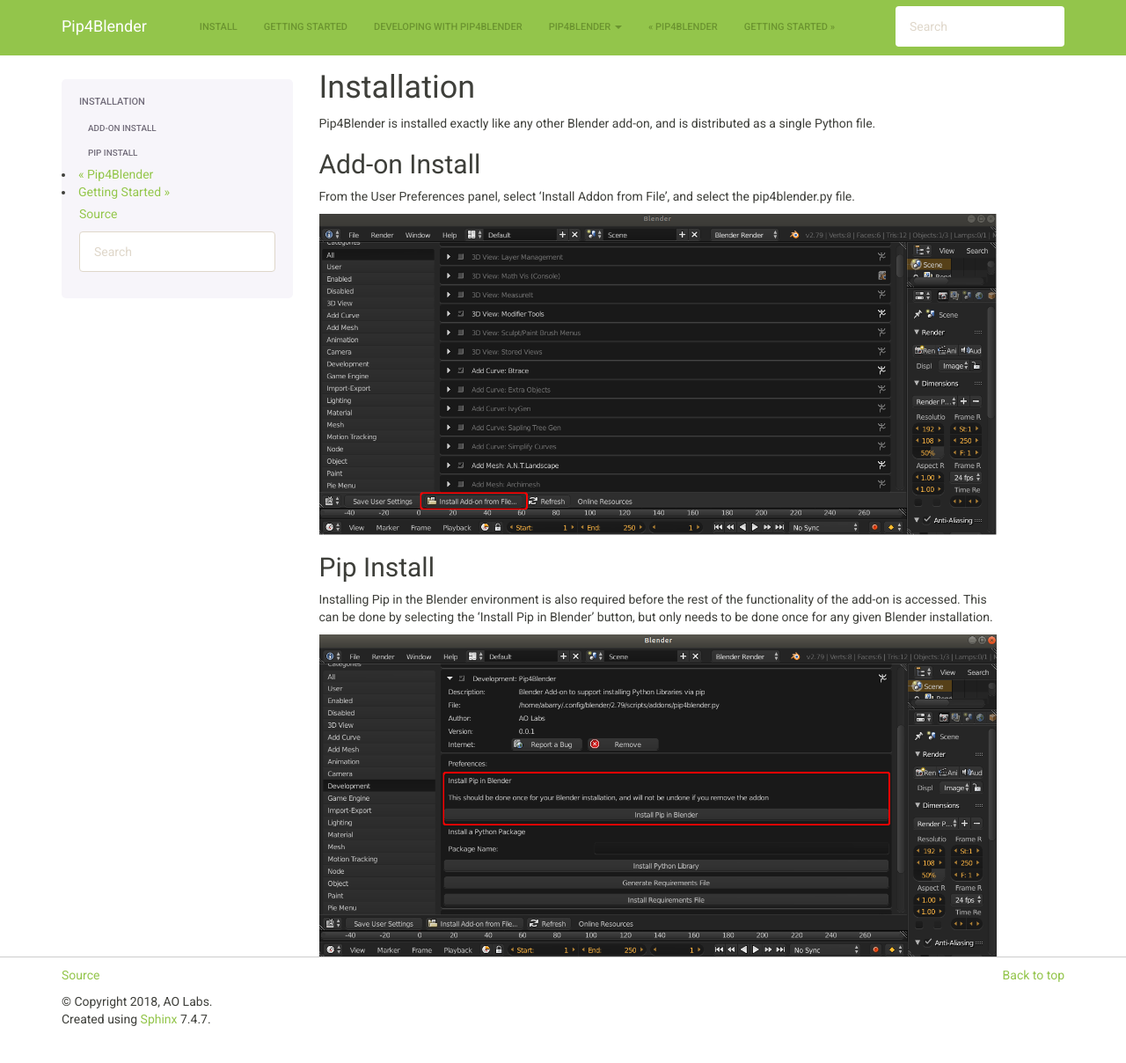
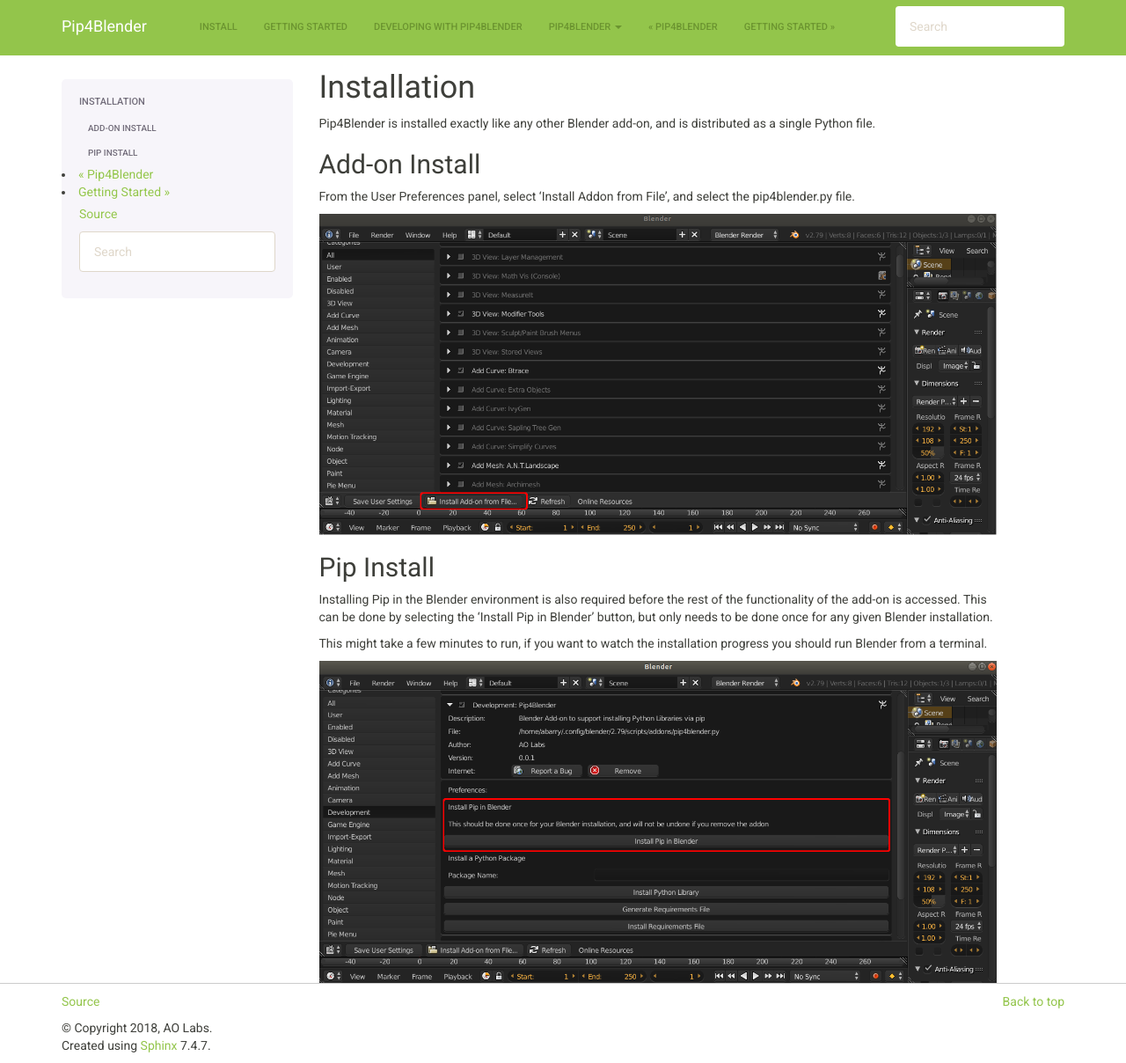
Before and after one commit to AO-StreetArt/pip4blender, a Sphinx documentation site: the page built from docs/pages/install.rst, in a window 1280 px wide and 1208 px high. Shown: the whole window at 88% size. Built offline with Sphinx 7.4.7, drawn with Linux system fonts in a browser that asks for light colours.

Commit message:
Cleanup docs

```diff
--- a/docs/pages/install.rst
+++ b/docs/pages/install.rst
@@ -22,4 +22,7 @@
 'Install Pip in Blender' button, but only needs to be done once for any given
 Blender installation.
 
+This might take a few minutes to run, if you want to watch the installation
+progress you should run Blender from a terminal.
+
 .. image:: _images/Install_Pip.png
```
